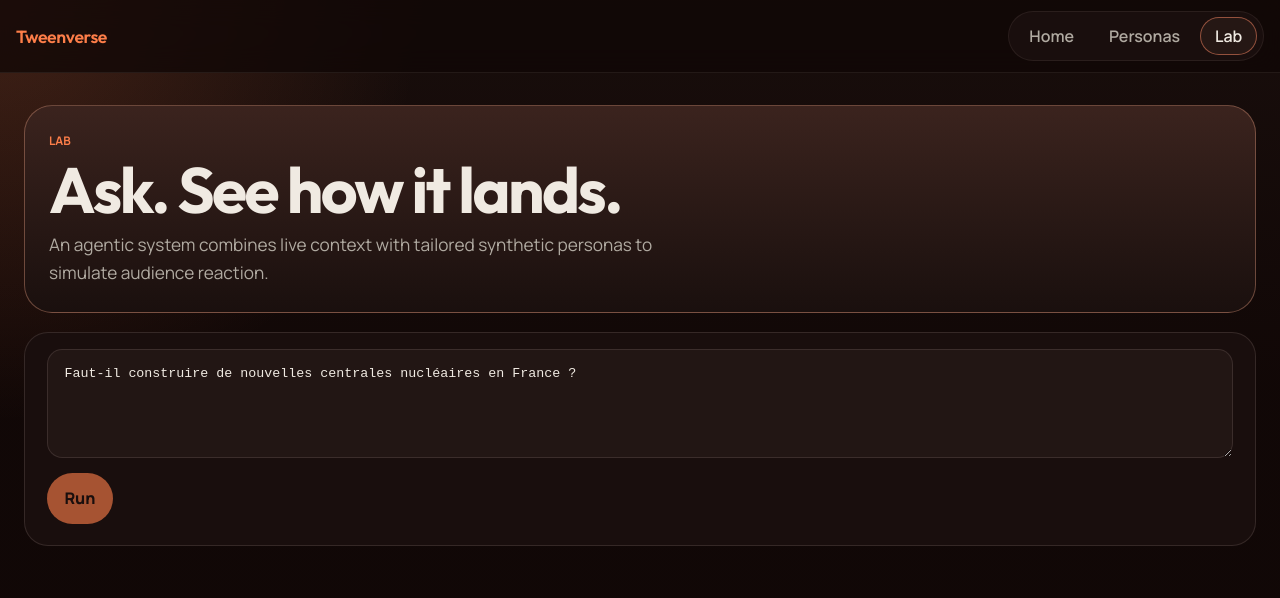
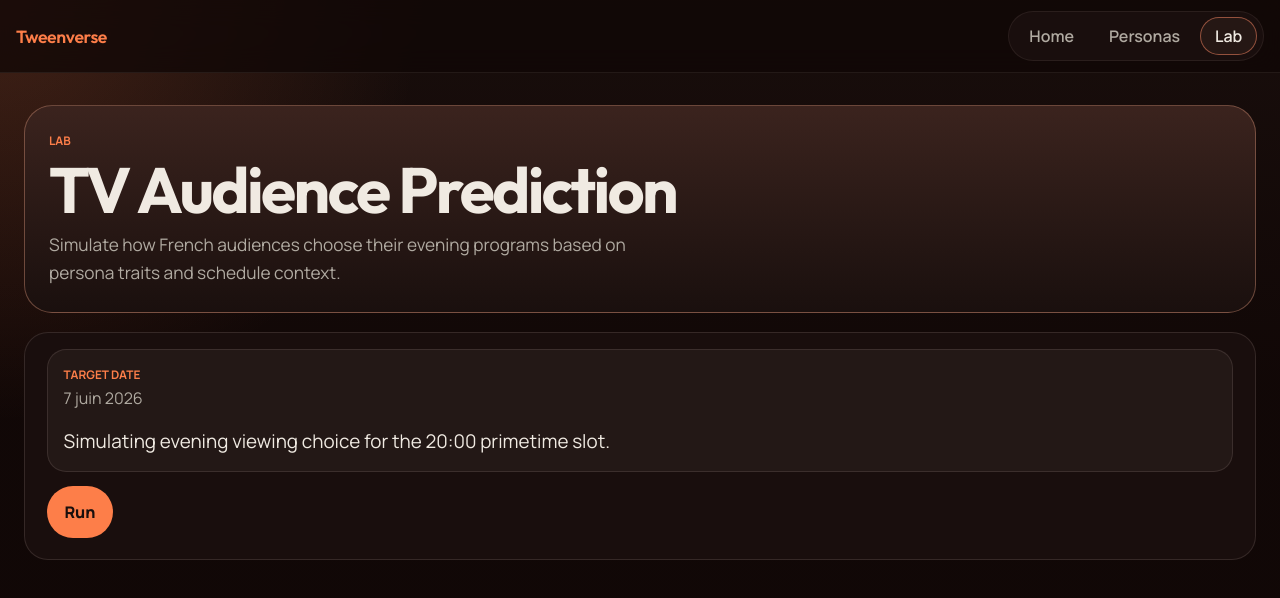
Before and after one commit to dsleo/twinverse, a Next.js app: page /lab/tv in a window 1280 px wide. Shown: the top 598 px of the page. Built offline with nearby package versions, Linux system fonts and the light colour scheme.

Commit message:
feat: wire TV audience simulation into the web UI
- Add TV Audience Prediction page at /lab/tv
- Update LabPageClient to handle tv_audience_daily mode
- Add specialized hero titles, ledes, and readonly prompts for TV mode
- Link TV simulation from the home page CTA

```diff
--- a/src/app/page.tsx
+++ b/src/app/page.tsx
@@ -17,6 +17,9 @@ export default function Page() {
             <Link href="/lab/figaro" className="ghost-button home-cta">
               Question du jour
             </Link>
+            <Link href="/lab/tv" className="ghost-button home-cta">
+              TV Audience
+            </Link>
             <Link href="/personas" className="ghost-button home-cta">
               View Personas
             </Link>
--- a/src/components/lab/LabPageClient.tsx
+++ b/src/components/lab/LabPageClient.tsx
@@ -74,11 +74,15 @@ export function LabPageClient({ fixedMode, showModePicker = false }: LabPageClie
   const [isDailyQuestionLoading, setIsDailyQuestionLoading] = useState(fixedMode === "le_figaro_daily" || showModePicker);
 
   const isLeFigaroMode = mode === "le_figaro_daily";
-  const heroTitle = isLeFigaroMode && !showModePicker ? "Le Figaro, as it lands." : "Ask. See how it lands.";
+  const isTvMode = mode === "tv_audience_daily";
+
+  const heroTitle = isLeFigaroMode && !showModePicker ? "Le Figaro, as it lands." : isTvMode ? "TV Audience Prediction" : "Ask. See how it lands.";
   const heroLede =
     isLeFigaroMode && !showModePicker
       ? ""
-      : "An agentic system combines live context with tailored synthetic personas to simulate audience reaction.";
+      : isTvMode
+        ? "Simulate how French audiences choose their evening programs based on persona traits and schedule context."
+        : "An agentic system combines live context with tailored synthetic personas to simulate audience reaction.";
 
   useEffect(() => {
     if (fixedMode) {
@@ -180,13 +184,15 @@ export function LabPageClient({ fixedMode, showModePicker = false }: LabPageClie
     setIsPackOpen(false);
 
     try {
+      const isTvMode = mode === "tv_audience_daily";
       const response = await fetch("/api/lab/runs", {
         method: "POST",
         headers: { "content-type": "application/json" },
         body: JSON.stringify({
           mode,
           rawInput: mode === "manual" ? rawInput : undefined,
-          inputType: "question" satisfies InputType,
+          inputType: isTvMode ? "other" : ("question" satisfies InputType),
+          date: isTvMode ? "2026-06-07" : undefined,
         }),
       });
 
@@ -247,7 +253,7 @@ export function LabPageClient({ fixedMode, showModePicker = false }: LabPageClie
   const isRunActive = run?.status === "running";
   const submitDisabled =
     isRunActive ||
-    (mode === "manual" ? rawInput.trim().length < 10 : isDailyQuestionLoading || !leFigaroAvailable);
+    (mode === "manual" ? rawInput.trim().length < 10 : mode === "le_figaro_daily" ? isDailyQuestionLoading || !leFigaroAvailable : false);
 
   return (
     <div className="lab-page page-shell">
@@ -304,6 +310,16 @@ export function LabPageClient({ fixedMode, showModePicker = false }: LabPageClie
               </div>
 
               {leFigaroAvailable ? <p className="lab-readonly-question">{dailyQuestion.question}</p> : <p>{dailyQuestion?.message ?? "Loading today’s Le Figaro question."}</p>}
+            </article>
+          ) : isTvMode ? (
+            <article className="lab-readonly-prompt">
+              <div className="card-topline">
+                <div>
+                  <div className="section-label">Target date</div>
+                  <p className="lab-question-date">{formatQuestionDate("2026-06-07")}</p>
+                </div>
+              </div>
+              <p className="lab-readonly-question">Simulating evening viewing choice for the 20:00 primetime slot.</p>
             </article>
           ) : (
             <textarea
```
